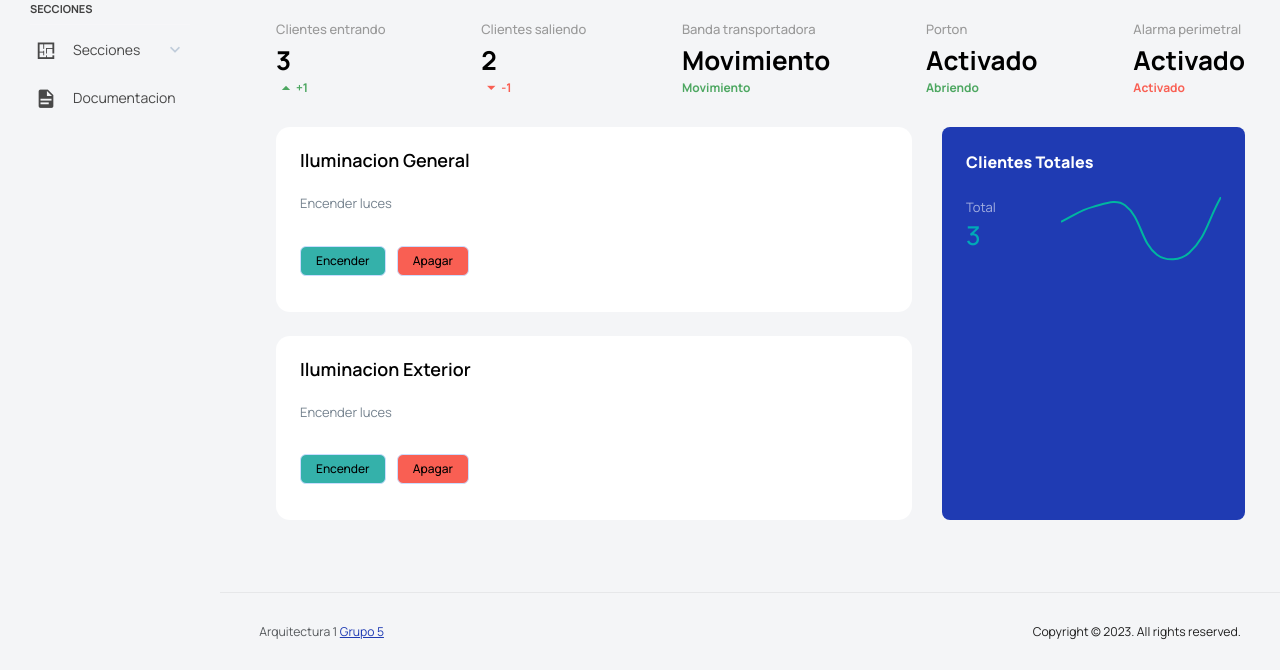
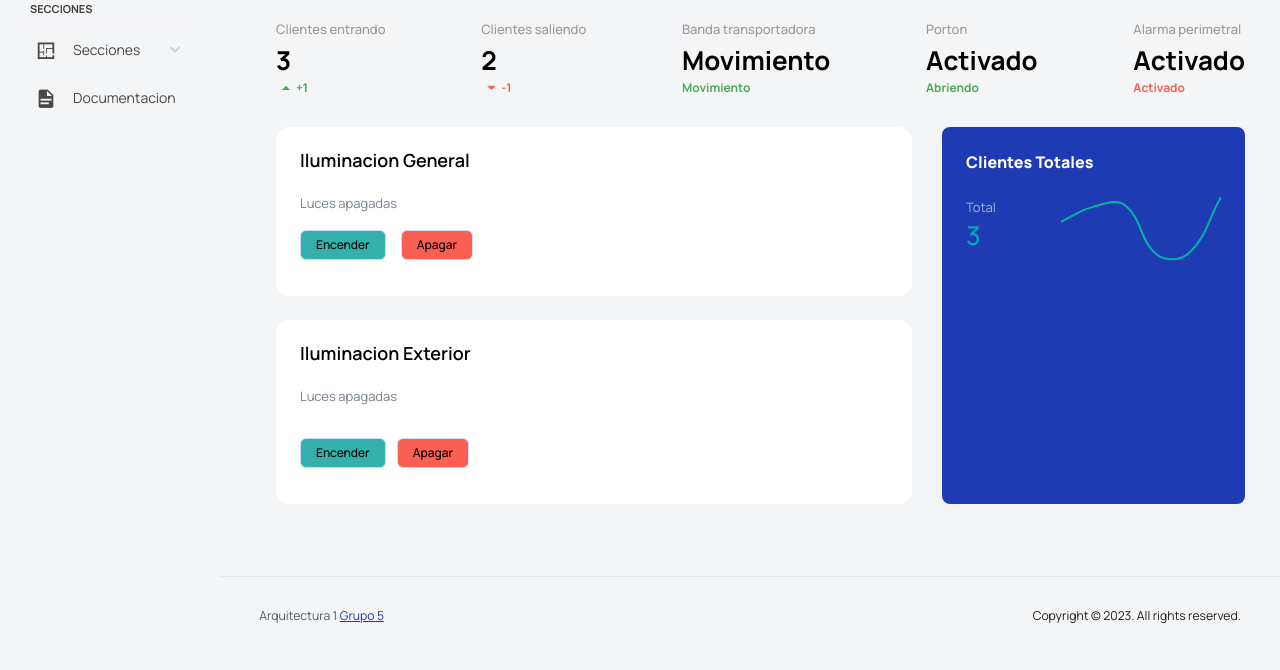
Before and after one commit to DiegoCali/GRUPO_5_ARQUI1_JUN_24, a Django app: page / in a window 1280 px wide. Shown: the part 168-838 px from the top of the page. After the commit the page ends 792 px from the top, so only its background shows below. Run offline with Django 4.2, Linux system fonts and the light colour scheme; some libraries are stand-ins or nearby versions.

Commit message:
added lighting design in general illumination

```diff
--- a/Web/fronted/urls.py
+++ b/Web/fronted/urls.py
@@ -17,8 +17,11 @@ Including another URLconf
 from django.contrib import admin
 from django.urls import path
 from webApp.views import test
+from webApp.views import encenderIluminacionGeneral
 
 urlpatterns = [
     path('admin/', admin.site.urls),
     path('', test),
+    path('encenderIluminacionGeneral/', encenderIluminacionGeneral, name='encenderIluminacionGeneral'),
+
 ]
--- a/Web/webApp/templates/test.html
+++ b/Web/webApp/templates/test.html
@@ -171,12 +171,19 @@
                                     <div class="col-md-12">
                                       <div class="card-body">
                                         <h4 class="card-title">Iluminacion general</h4>
-                                        <p class="card-description">Encender luces</p>
+                                        <p class="card-description">
+                                            {% if iluminacionGeneral is True %}
+                                            Luces encendidas
+                                            {% else %}
+                                            Luces apagadas
+                                            {% endif %}
+                                        </p>
                                         <div class="template-demo">
-
-                                          <button type="button" class="btn btn-success">Encender</button>
+                                        <form method="post" action="{% url 'encenderIluminacionGeneral' %}">
+                                        {% csrf_token %}
+                                          <button type="submit" class="btn btn-success">Encender</button>
                                           <button type="button" class="btn btn-danger">Apagar</button>
-
+                                        </form>
                                         </div>
                                       </div>
                                     </div>
@@ -195,7 +202,13 @@
                                     <div class="col-md-12">
                                       <div class="card-body">
                                         <h4 class="card-title">Iluminacion exterior</h4>
-                                        <p class="card-description">Encender luces</p>
+                                        <p class="card-description">
+                                            {% if iluminacionExterior is True %}
+                                            Luces encendidas
+                                            {% else %}
+                                            Luces apagadas
+                                            {% endif %}
+                                        </p>
                                         <div class="template-demo">
 
                                           <button type="button" class="btn btn-success">Encender</button>
--- a/Web/webApp/views.py
+++ b/Web/webApp/views.py
@@ -1,6 +1,14 @@
 from django.shortcuts import render
 
 # Create your views here.
+iluminacionGeneral = False
+iluminacionExterior = False
 
 def test(request):
-    return render(request, 'test.html')
+    return render(request, 'test.html', {'iluminacionGeneral': iluminacionGeneral, 'iluminacionExterior': iluminacionExterior})
+
+def encenderIluminacionGeneral(request):
+    global iluminacionGeneral
+    if request.method == 'POST':
+        iluminacionGeneral = True
+    return render(request, 'test.html', {'iluminacionGeneral': iluminacionGeneral, 'iluminacionExterior': iluminacionExterior})
```
